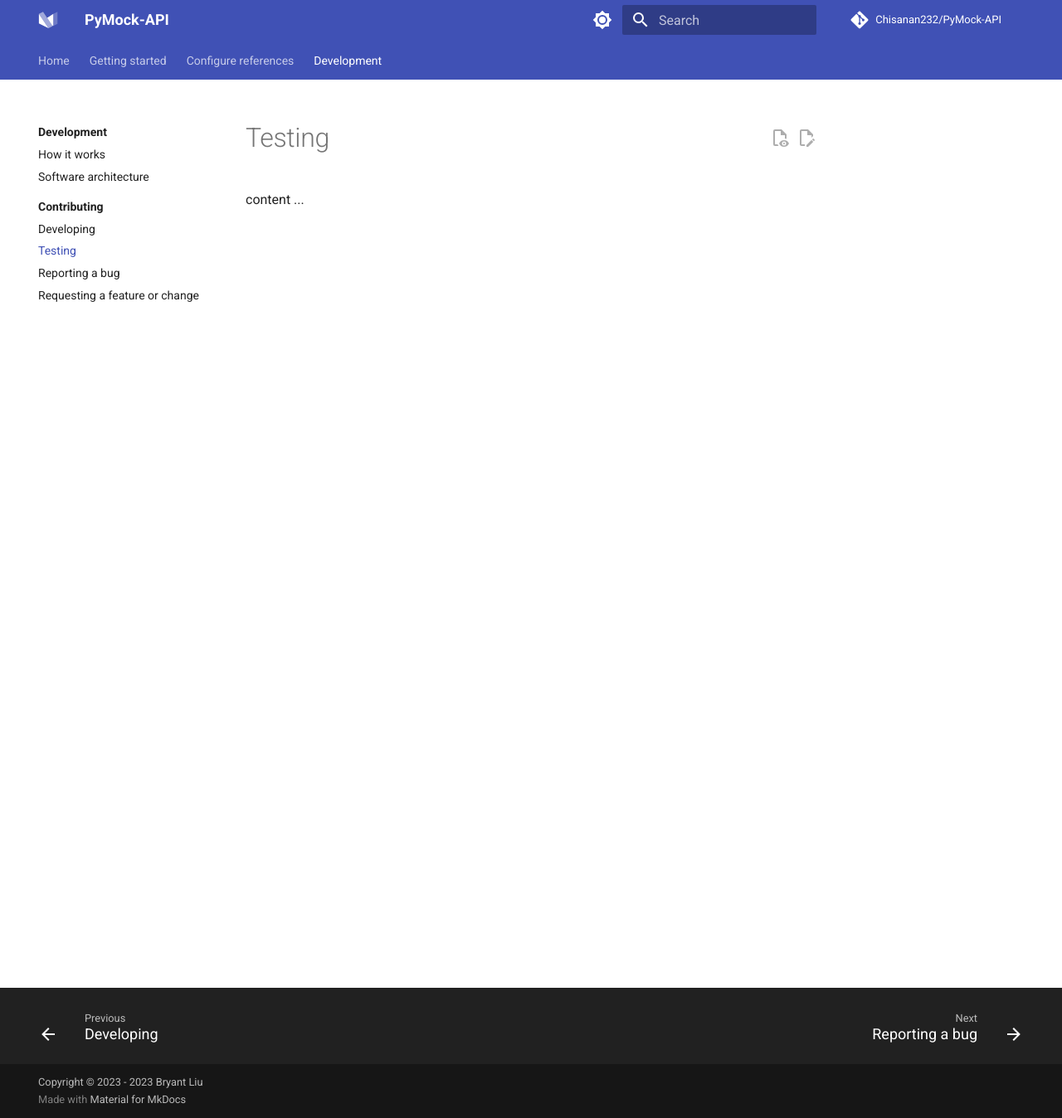
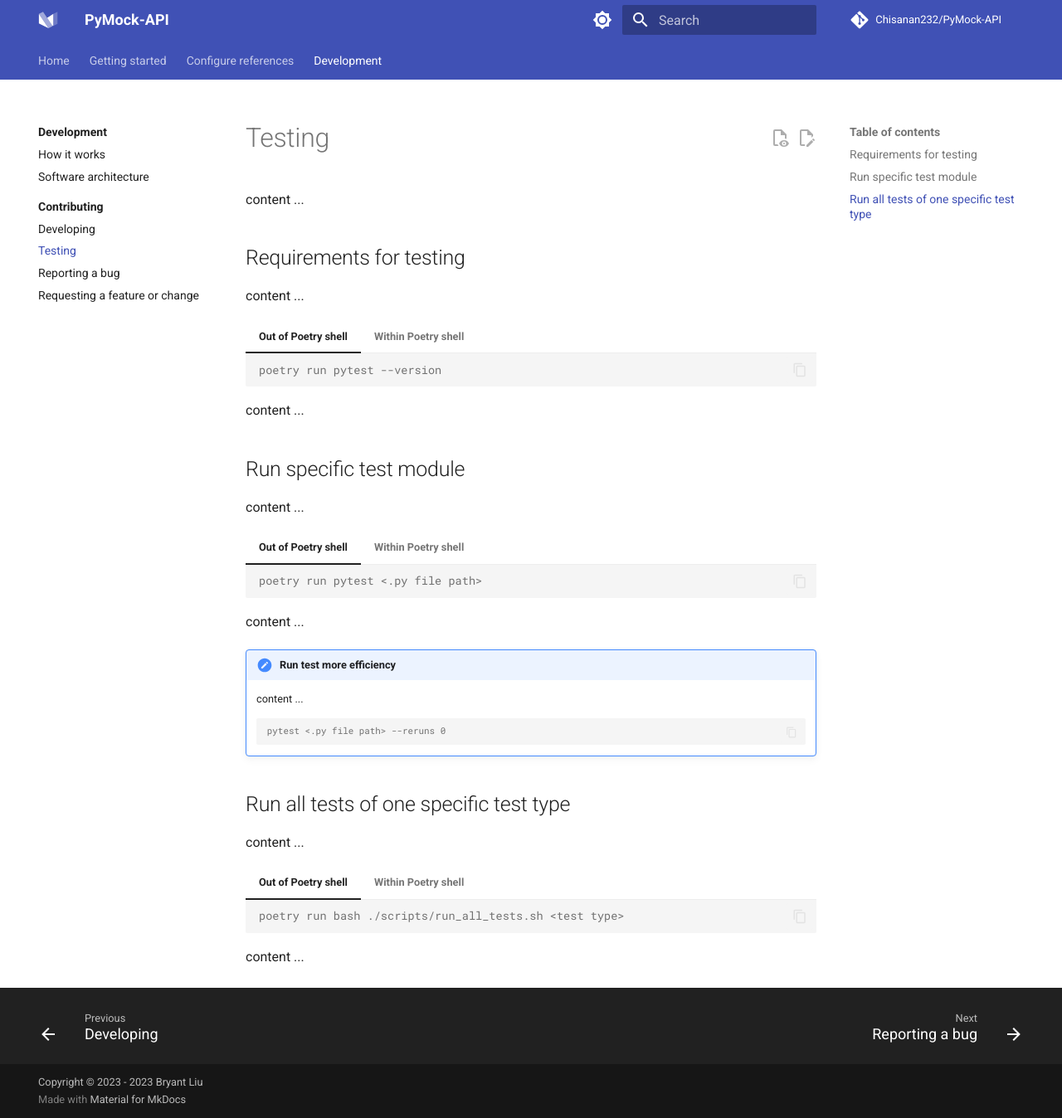
Before and after one commit to Chisanan232/PyMock-Server, an MkDocs documentation site: the page built from docs/development/contributing/testing.md, in a window 1280 px wide and 1348 px high. Shown: the whole window at 83% size. Built offline with MkDocs 1.6.1 and Material for MkDocs 9.7.7, drawn with Linux system fonts in a browser that asks for light colours; comment, search, counter and statistics services are not loaded.

Commit message:
Add the headers without content in page *Development/Testing*.

````diff
--- a/docs/development/contributing/testing.md
+++ b/docs/development/contributing/testing.md
@@ -1,3 +1,67 @@
 # Testing
 
 content ...
+
+
+## Requirements for testing
+
+content ...
+
+=== "Out of Poetry shell"
+
+    ```console
+    poetry run pytest --version
+    ```
+
+=== "Within Poetry shell"
+
+    ```console
+    pytest --version
+    ```
+
+content ...
+
+
+## Run specific test module
+
+content ...
+
+=== "Out of Poetry shell"
+
+    ```console
+    poetry run pytest <.py file path>
+    ```
+
+=== "Within Poetry shell"
+
+    ```console
+    pytest <.py file path>
+    ```
+
+content ...
+
+!!! note "Run test more efficiency"
+
+    content ...
+
+    ```console
+    pytest <.py file path> --reruns 0
+    ```
+
+## Run all tests of one specific test type
+
+content ...
+
+=== "Out of Poetry shell"
+
+    ```console
+    poetry run bash ./scripts/run_all_tests.sh <test type>
+    ```
+
+=== "Within Poetry shell"
+
+    ```console
+    bash ./scripts/run_all_tests.sh <test type>
+    ```
+
+content ...
````
